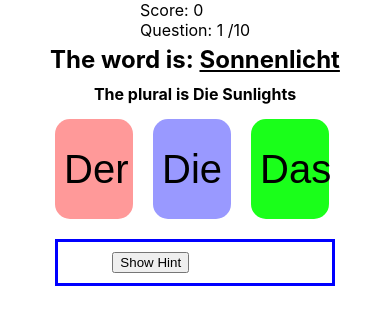
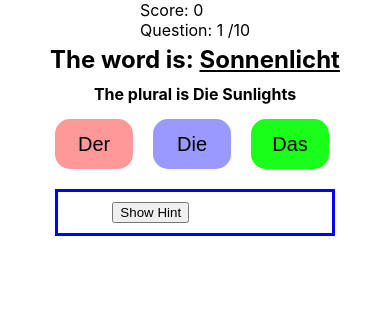
Before and after one commit to idomand/german-quiz-game, a React (Create React App) app: page / in a window 390 px wide. Both pictures are taken after a click on the button "start Game". Shown: the top 324 px of the page. Built offline with nearby package versions, Linux system fonts and the light colour scheme.

Commit message:
better Media queery

```diff
--- a/src/Components/QuestionCard.scss
+++ b/src/Components/QuestionCard.scss
@@ -1,6 +1,8 @@
 $red: hsl(0, 100%, 50%);
 $green: hsl(120, 100%, 25%);
 $blue: hsl(240, 100%, 50%);
+$neon: hsl(317 100% 54%);
+$bg: hsl(323 21% 16%);
 
 .WordWrapper {
   display: flex;
@@ -63,12 +65,7 @@ $blue: hsl(240, 100%, 50%);
     background-color: $green;
   }
 }
-@media only screen and (max-width: 600px) {
-  .quizOptionsWrapper button {
-    width: 25vw;
-    height: 50px;
-  }
-}
+
 .hintWrapper {
   border: solid $blue;
   margin: 10px;
@@ -79,9 +76,6 @@ $blue: hsl(240, 100%, 50%);
     background-color: aqua;
   }
 }
-$neon: hsl(317 100% 54%);
-$bg: hsl(323 21% 16%);
-
 .rightAnswer {
   box-shadow: 0 0 2em 0.2em $neon;
 }
@@ -140,3 +134,14 @@ $bg: hsl(323 21% 16%);
   display: flex;
   justify-content: center;
 }
+
+@media only screen and (max-width: 600px) {
+  .quizOptionsWrapper button {
+    width: 25vw;
+    height: 50px;
+  }
+  .quizButton {
+    font-size: 20px;
+    height: 50px;
+  }
+}
```
